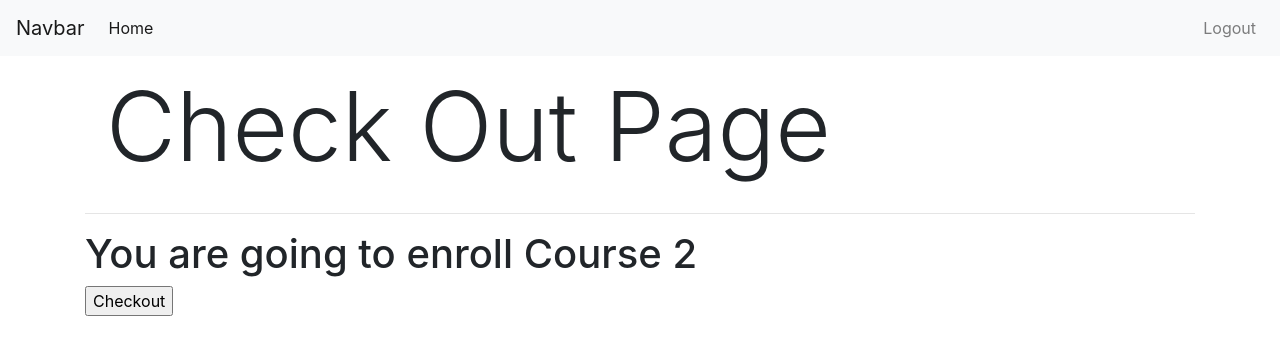
After one commit to ompakash/E-Video, a Django app: a page that uses courses/templates/courses/check_out.html in a window 1280 px wide. The commit adds this page. Shown: the top 355 px of the page. Run offline with Django 3.2, Linux system fonts and the light colour scheme; a user stored in the database is signed in; data comes from the database, SQL or seed files in the repository; both versions use the stored data as it was after the commit.

Commit message:
checkout page created

```diff
--- /dev/null
+++ b/courses/templates/courses/check_out.html
@@ -0,0 +1,19 @@
+{% extends 'courses/base.html' %}
+{% load course_custom_tags %}
+{% block title %}
+login
+{% endblock title %}
+
+{% block content %}
+<div class="container">
+<h1 class="display-1 alert">Check Out Page</h1>
+<hr>
+<h1>You are going to enroll {{course.name}}</h1>
+<div>
+    <form action="/login" method="post">
+        {% csrf_token %}
+    <input type="submit" value="Checkout">
+    </form>
+</div>
+</div>
+{% endblock content %}
--- a/courses/templates/courses/home.html
+++ b/courses/templates/courses/home.html
@@ -34,7 +34,7 @@
                 </div>
                 <div class="card-footer p-0 border-0">
                     <div class="row no-gutters">
-                        <div class="col border-right"> <a href="" class="btn btn-light btn-block">Enroll Now </a></div>
+                        <div class="col border-right"> <a href="/checkout/{{course.slug}}" class="btn btn-light btn-block">Enroll Now </a></div>
                         <div class="col"> <a href="/course/{{course.slug}}" class="btn btn-light btn-block">Show More </a></div>
                     </div>
                 </div>
--- a/courses/urls.py
+++ b/courses/urls.py
@@ -2,7 +2,7 @@ from django.contrib import admin
 from django.urls import path
 from django.conf.urls.static import static
 from code_om.settings import MEDIA_ROOT, MEDIA_URL, STATIC_URL,STATIC_ROOT
-from courses.views import home,coursePage,SignupView,LoginView,signout
+from courses.views import home,coursePage,SignupView,LoginView,signout,checkout
 
 
 urlpatterns = [
@@ -11,6 +11,7 @@ urlpatterns = [
     path('signup', SignupView.as_view() , name = "signup"),
     path('login', LoginView.as_view() , name = "login"),
     path('course/<str:slug>', coursePage , name = "coursepage"),
+    path('checkout/<str:slug>', checkout , name = "checkout"),
 ]
 
 urlpatterns += static(MEDIA_URL, document_root=MEDIA_ROOT)
--- a/courses/views/__init__.py
+++ b/courses/views/__init__.py
@@ -1,3 +1,4 @@
 from courses.views.homepage import home
 from courses.views.courses import coursePage
+from courses.views.checkout import checkout
 from courses.views.auth import SignupView, LoginView,signout
--- /dev/null
+++ b/courses/views/checkout.py
@@ -0,0 +1,10 @@
+from django.shortcuts import HttpResponse, render, redirect
+from courses.models import Course, Video
+
+
+def checkout(request,slug):
+    course = Course.objects.get(slug=slug)
+    if not request.user.is_authenticated:
+        return redirect("login")
+    context = {"course":course}
+    return render(request,template_name="courses/check_out.html",context=context)
```
Also changed, not shown: db.sqlite3.
